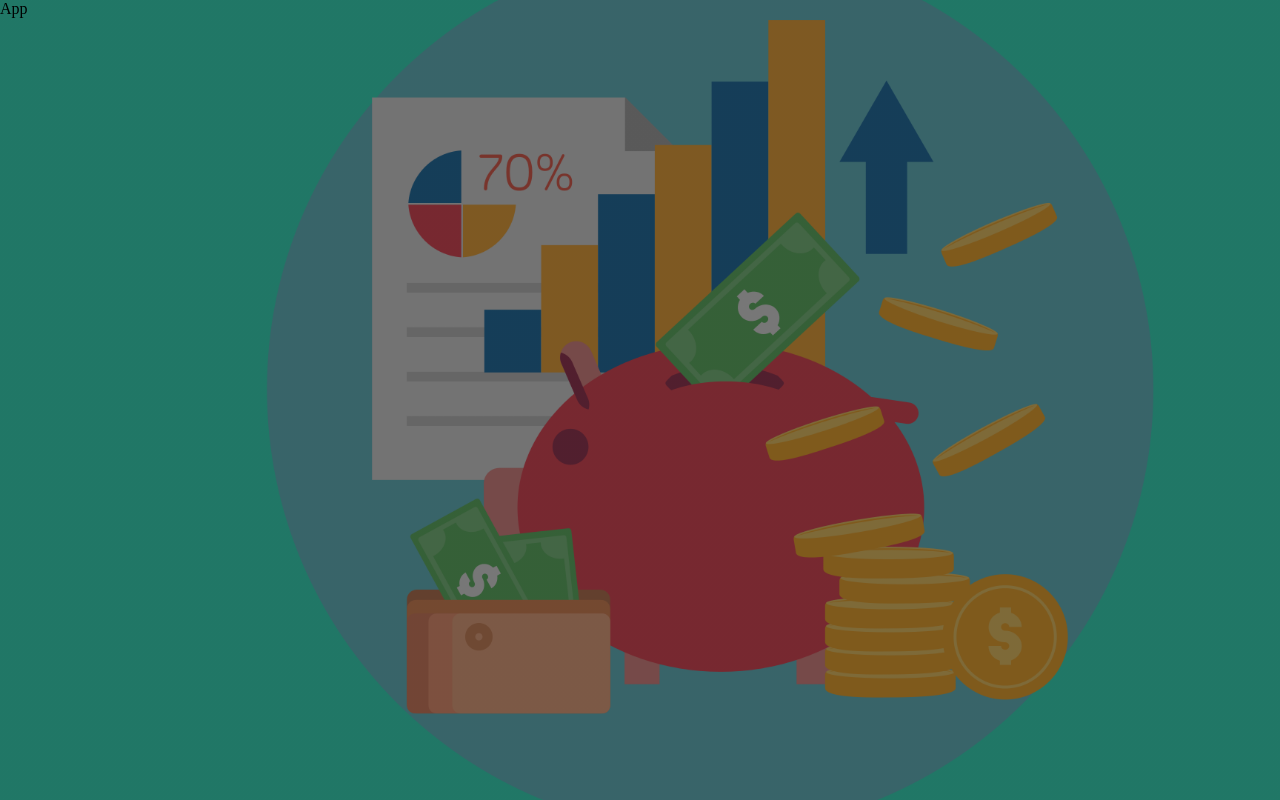
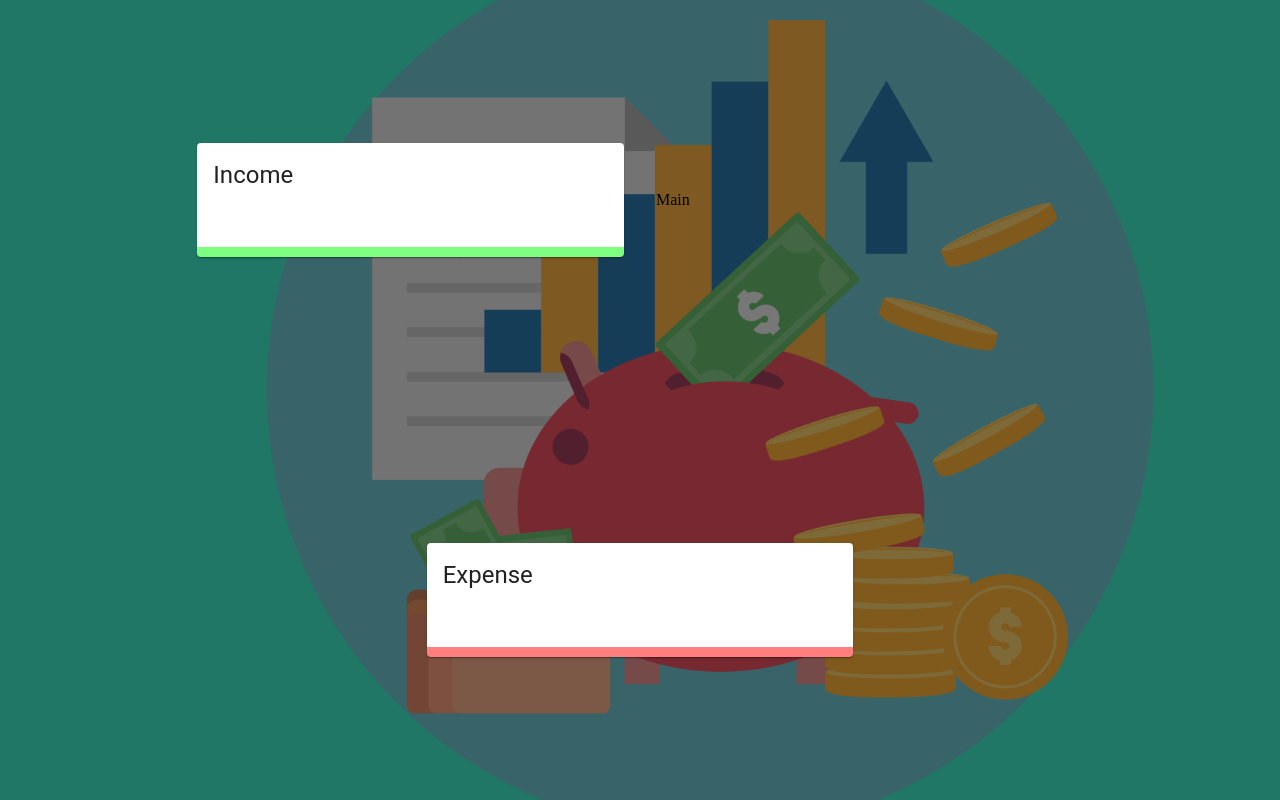
Before and after one commit to AmrHE/expenses-tracker, a React (Create React App) app: page / in a window 1280 px wide. Built offline with nearby package versions, Linux system fonts and the light colour scheme.

Commit message:
update M-UI

```diff
--- a/src/App.js
+++ b/src/App.js
@@ -1,10 +1,29 @@
 import React from 'react';
+import { Grid } from '@material-ui/core';
+import Details from './Components/Details/Details';
+import Main from './Components/Main/Main';
+import useStyles from './style';
 
 
 function App() {
+
+  const classes = useStyles();
+
   return (
-    <div className="App">
-      App
+    <div>
+      <Grid className={classes.grid} container spacing={0} alignItems="center" justify="center" style={{height: '100vh'}}>
+        <Grid item xs={12} sm={4}>
+          <Details title="Income" />
+        </Grid>
+
+        <Grid item xs={12} sm={4}>
+          Main
+        </Grid>
+
+        <Grid item xs={12} sm={4}>
+          <Details title="Expense" />
+        </Grid>
+      </Grid>
     </div>
   );
 }
--- a/src/Components/Main/Main.jsx
+++ b/src/Components/Main/Main.jsx
@@ -1,6 +1,6 @@
 import React from 'react';
 import { Card, CardHeader, CardContent, Typography, Grid, Divider } from '@material-ui/core';
-import useStyles from './style';;
+import useStyles from './style';
 
 
 const Main = () => {
@@ -11,6 +11,18 @@ const Main = () => {
       <CardHeader title="Expenses Tracker" subheader="Powered by Speechly" />
       <CardContent>
         <Typography align="center" variant="h5">Total Balance $100</Typography>
+        <Typography variant="subtitle1" style={{ LineHeight: '1.5em', marginTop: '20px' }}>
+          {/* InfoCard... */}
+          Try to say: Add income for $100 in category salary for Monday...
+        </Typography>
+        <Divider />
+        {/* Form */}
+      </CardContent>
+
+      <CardContent className={classes.cardContent}>
+        <Grid>
+
+        </Grid>
       </CardContent>
     </Card>
   )
```
